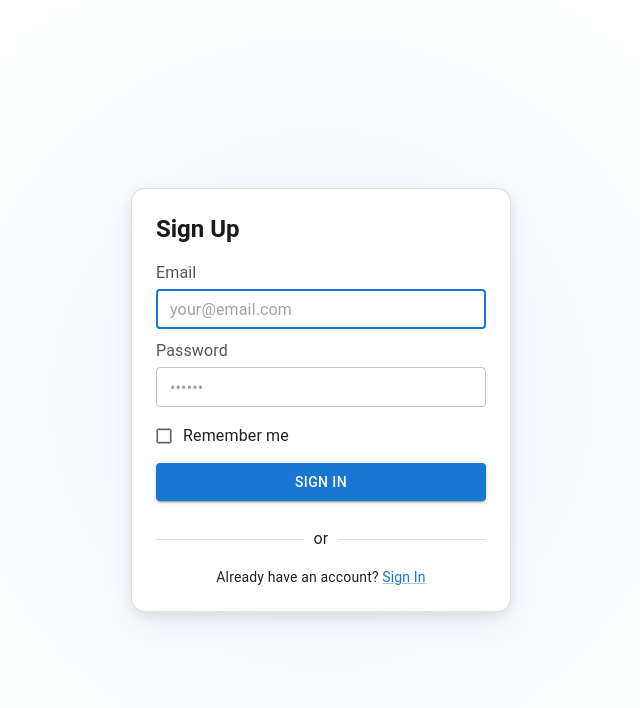
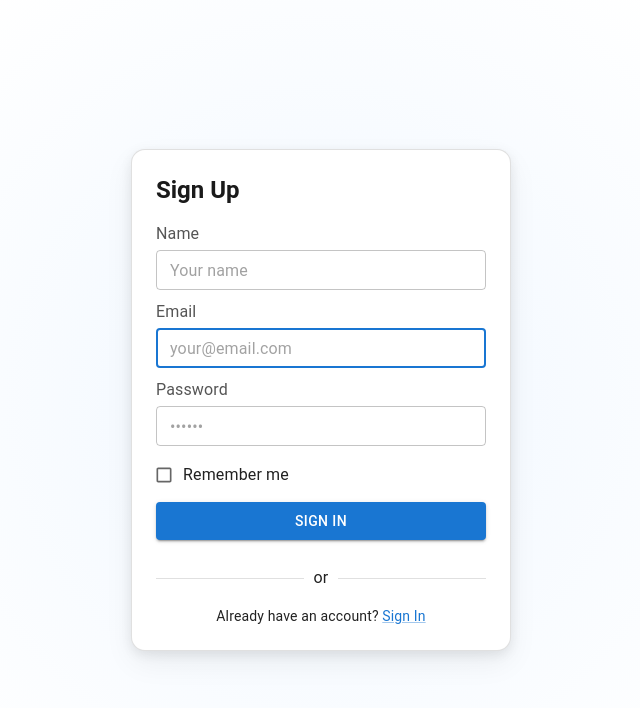
Before and after one commit to jayesh-132005-gif/ZoomWebClone, a React (Vite) app in the folder fronted/: page /register in a window 1280 px wide. Shown: the top 708 px of the page, without its empty margins (319-959 px from the left). Built offline with nearby package versions, Linux system fonts and the light colour scheme.

Commit message:
Modified register.jsx

```diff
--- a/fronted/src/pages/authentication.jsx
+++ b/fronted/src/pages/authentication.jsx
@@ -93,7 +93,7 @@ export default function Authentication() {
             variant="h5"
             className="authentication-heading"
           >
-            Sign in
+            Sign In
           </Typography>
 
           <Box
--- a/fronted/src/pages/register.jsx
+++ b/fronted/src/pages/register.jsx
@@ -23,8 +23,22 @@ export default function Authentication() {
   const [passwordError, setPasswordError] = useState(false);
   const [passwordErrorMessage, setPasswordErrorMessage] = useState("");
 
-  const validateInputs = (email, password) => {
+  const [name, setName] = useState("");
+  const [nameError, setNameError] = useState(false);
+  const [nameErrorMessage, setNameErrorMessage] = useState("");
+
+  const validateInputs = (name, email, password) => {
     let isValid = true;
+
+    // Name validation
+    if (!name || !/^[A-Za-z ]+$/.test(name)) {
+      setNameError(true);
+      setNameErrorMessage("Please enter a valid name.");
+      isValid = false;
+    } else {
+      setNameError(false);
+      setNameErrorMessage("");
+    }
 
     // Email validation
     if (!email || !/\S+@\S+\.\S+/.test(email)) {
@@ -57,17 +71,19 @@ export default function Authentication() {
 
     const formData = new FormData(event.currentTarget);
 
+    const name = formData.get("name");
     const email = formData.get("email");
     const password = formData.get("password");
     const remember = formData.get("remember");
 
-    const isValid = validateInputs(email, password);
+    const isValid = validateInputs(name, email, password);
 
     if (!isValid) {
       return;
     }
 
     console.log({
+      name,
       email,
       password,
       remember: Boolean(remember),
@@ -102,6 +118,25 @@ export default function Authentication() {
             noValidate
             className="authentication-form"
           >
+
+            <FormControl fullWidth className="authentication-field">
+              <FormLabel htmlFor="name">Name</FormLabel>
+
+              <TextField
+                size="small"
+                id="name"
+                name="name"
+                type="text"
+                placeholder="Your name"
+                autoComplete="name"
+                required
+                fullWidth
+                value={name}
+                onChange={(e) => setName(e.target.value)}
+              />
+            </FormControl>
+
+
             <FormControl fullWidth className="authentication-field">
               <FormLabel htmlFor="email">Email</FormLabel>
 
```
Also changed, not shown: 1 other file (tests, documents, lock files or other folders).
